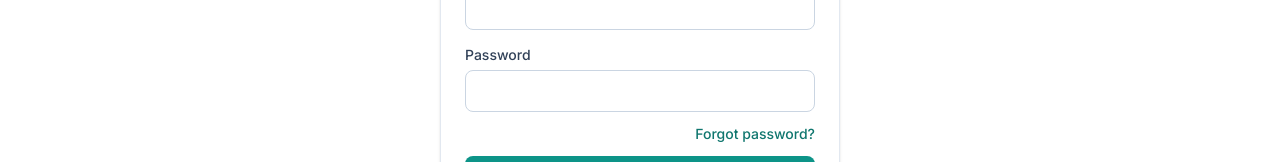
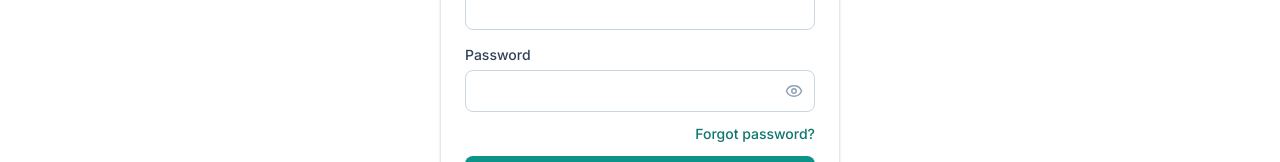
Before and after one commit to kunal1308/Naviora--Find-your-next-stay, a Next.js app: page /login in a window 1280 px wide. Shown: the part 370-532 px from the top of the page. Built offline with nearby package versions, Linux system fonts and the light colour scheme; no server answers.

Commit message:
Add password visibility toggle to auth form

```diff
--- a/src/features/auth/components/AuthForm.tsx
+++ b/src/features/auth/components/AuthForm.tsx
@@ -5,6 +5,7 @@
 
 import { useEffect, useState } from "react";
 import { useRouter } from "next/navigation";
+import { Eye, EyeOff } from "lucide-react";
 import { FirebaseError } from "firebase/app";
 import { signIn, signUp, signInWithGoogle, resetPassword } from "@/services/auth";
 import { useAuth } from "@/features/auth/AuthProvider";
@@ -49,6 +50,7 @@ export default function AuthForm() {
   const [name, setName] = useState("");
   const [email, setEmail] = useState("");
   const [password, setPassword] = useState("");
+  const [showPassword, setShowPassword] = useState(false);
   const [error, setError] = useState<string | null>(null);
   const [busy, setBusy] = useState(false);
 
@@ -136,6 +138,7 @@ export default function AuthForm() {
             onClick={() => {
               setMode(m);
               setError(null);
+              setShowPassword(false);
             }}
             className={`rounded-md py-2 transition-colors ${
               mode === m
@@ -177,15 +180,26 @@ export default function AuthForm() {
 
         <label className="block">
           <span className="text-sm font-medium text-slate-700">Password</span>
+          <div className="relative mt-1">
             <input
-            type="password"
+              type={showPassword ? "text" : "password"}
               value={password}
               onChange={(e) => setPassword(e.target.value)}
               required
               minLength={6}
               autoComplete={mode === "signup" ? "new-password" : "current-password"}
-            className="mt-1 w-full rounded-lg border border-slate-300 px-3 py-2 text-slate-900 focus:border-brand-500 focus:outline-none"
+              className="w-full rounded-lg border border-slate-300 px-3 py-2 pr-10 text-slate-900 focus:border-brand-500 focus:outline-none"
             />
+            <button
+              type="button"
+              onClick={() => setShowPassword((prev) => !prev)}
+              onMouseDown={(e) => e.preventDefault()}
+              aria-label={showPassword ? "Hide password" : "Show password"}
+              className="absolute right-2 top-1/2 -translate-y-1/2 p-1 text-slate-400 hover:text-slate-600"
+            >
+              {showPassword ? <EyeOff size={18} /> : <Eye size={18} />}
+            </button>
+          </div>
         </label>
 
         {mode === "signin" && (
```
Lines whose indentation alone changed are shown as unchanged.
